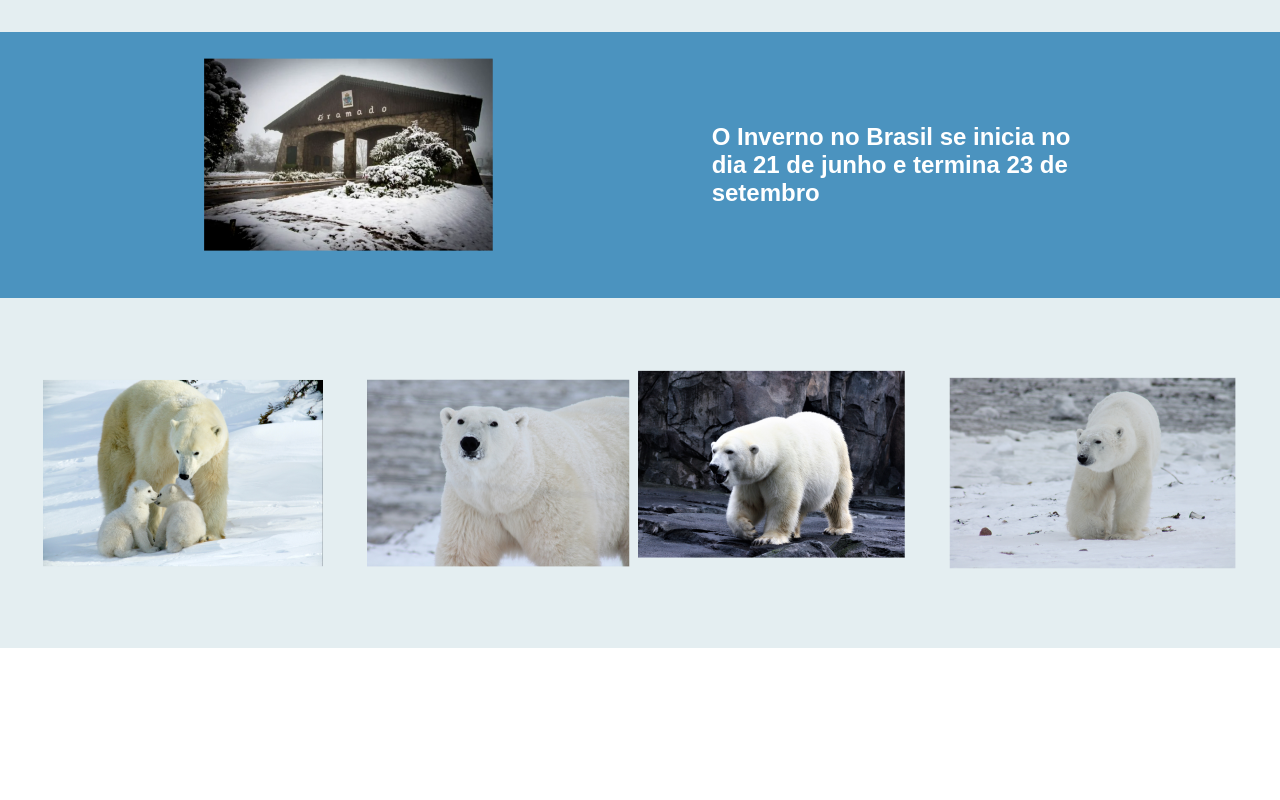
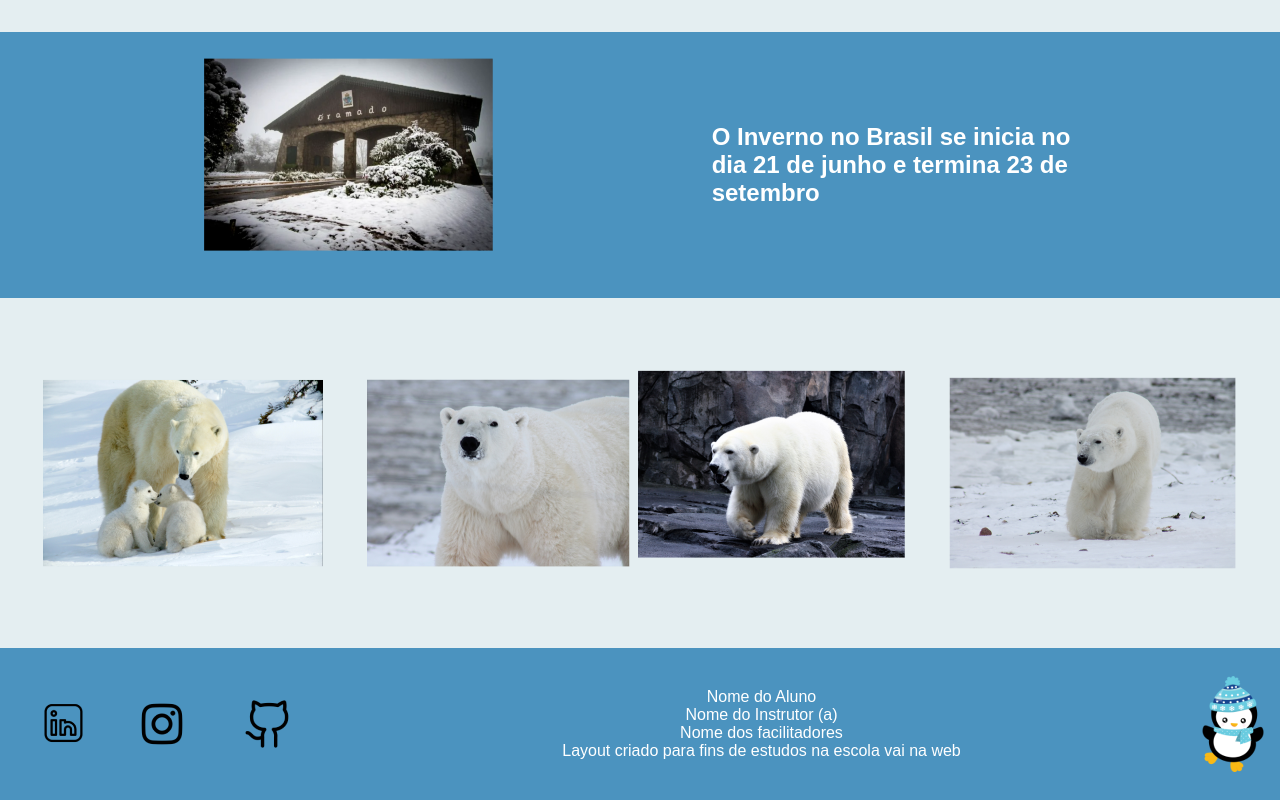
Before and after one commit to kleber-matos/desafio-inverno, a plain HTML site: page index.html in a window 1280 px wide. Shown: the part 552-1352 px from the top of the page. Before the commit the page ends 1200 px from the top, so only its background shows below. Drawn offline with Linux system fonts and the light colour scheme.

Commit message:
:sparkles: feat: add footer

```diff
--- a/index.html
+++ b/index.html
@@ -56,5 +56,24 @@
         <img src="./img/urso4.png" alt="urso" />
       </section>
     </main>
+
+    <!-- Footer -->
+    <footer>
+      <section class="rede-social">
+        <img src="./img/linkedin.png" alt="linkedin" />
+        <img src="./img/insta.png" alt="instagram" />
+        <img src="./img/github.png" alt="github" />
+      </section>
+      <section class="informacoes">
+        <ul>
+          <li>Nome do Aluno</li>
+          <li>Nome do Instrutor (a)</li>
+          <li>Nome dos facilitadores</li>
+          <li>Layout criado para fins de estudos na escola vai na web</li>
+        </ul>
+      </section>
+
+      <img src="./img/pinguim.png" alt="pinguim" />
+    </footer>
   </body>
 </html>
--- a/style.css
+++ b/style.css
@@ -69,3 +69,23 @@ header a {
   flex-wrap: wrap;
   background-color: #e4eef1;
 }
+
+/* Footer */
+
+footer {
+  display: flex;
+  justify-content: space-between;
+  align-items: center;
+  color: white;
+  background-color: #4b93bf;
+  padding: 1rem;
+}
+
+.rede-social {
+  display: flex;
+  align-items: center;
+}
+
+.informacoes {
+  text-align: center;
+}
```
